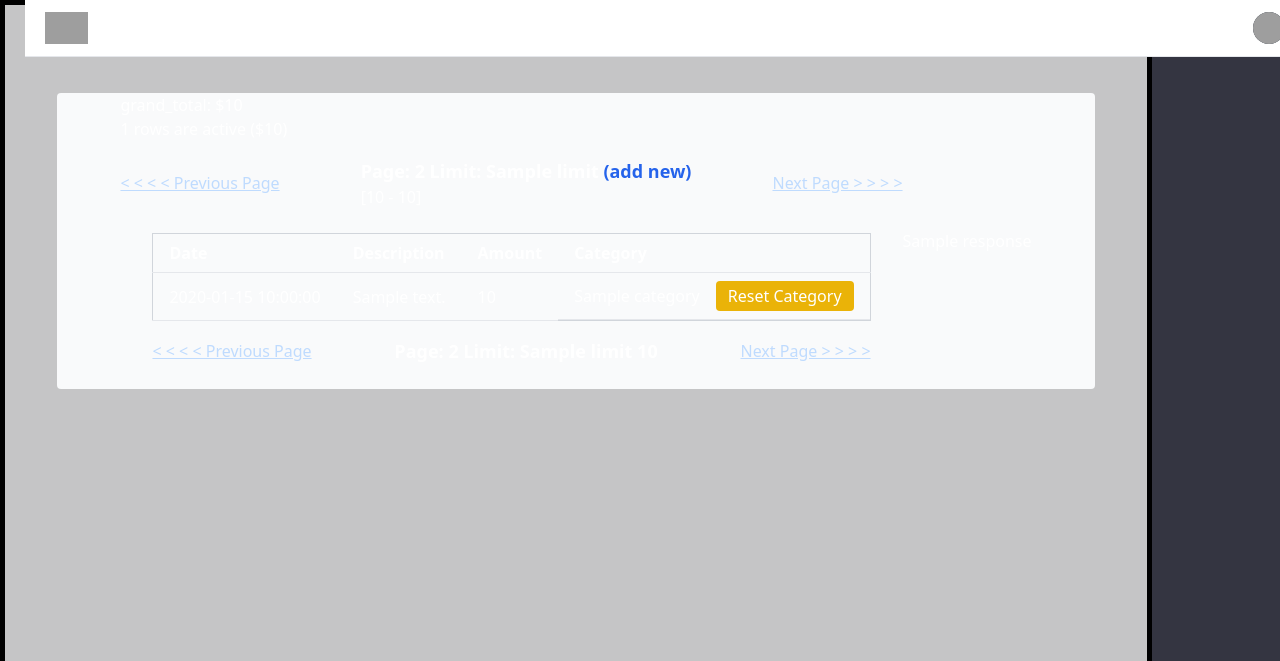
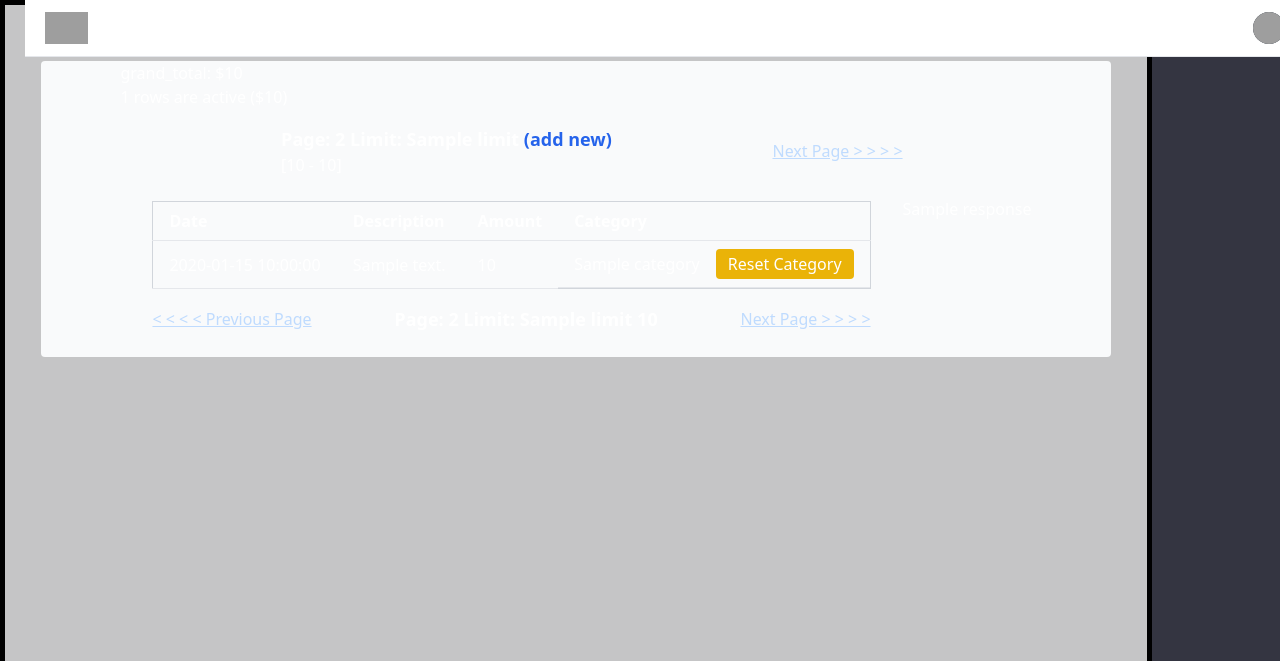
Before and after one commit to KiwiKid/ai-budget-bot, a Python web app: template app/templates/tset/tres.html in a window 1280 px wide. Shown: the top 661 px of the page. Run offline with Jinja, Linux system fonts and the light colour scheme; the template is opened without the code that fills it: most values are stand-ins (such as "Sample title", 1, 10 or a date in 2020); some libraries are stand-ins or nearby versions; grey boxes are pictures that could not be loaded.

Commit message:
fix pagination

```diff
--- a/app/routes.py
+++ b/app/routes.py
@@ -60,6 +60,9 @@ def present_transactions(user_id, request, ts_id, page, limit, message, done, ex
     grandTotal = sum(ts['total']
                      for ts in transaction_dicts if 'total' in ts)
 
+    total_rows = sum(ts['count']
+                     for ts in transaction_dicts if 'count' in ts)
+
     urlGen = URLGenerator(f'/tset/{ ts_id }')
 
    # $3 eariest_date =
@@ -76,7 +79,7 @@ def present_transactions(user_id, request, ts_id, page, limit, message, done, ex
                                        "stats": transaction_dicts,
                                        "grand_total": grandTotal,
                                        "expanded": expanded,
-                                       "next_page": urlGen.generate_next(page, limit, expanded),
+                                       "next_page": urlGen.generate_next(page, limit, total_rows, expanded),
                                        "prev_page": urlGen.generate_prev(page, limit, expanded)
                                        })
 
--- a/app/templates/shared/_base.html
+++ b/app/templates/shared/_base.html
@@ -156,8 +156,8 @@
       hx-trigger="load"
     ></aside>
 
-    <div class="p-4">
-      <div class="p-4 rounded-lg mt-14">
+    <div class="p-2">
+      <div class="p-2 rounded-lg mt-10">
         <div
           class="flex items-center justify-center rounded bg-gray-50 dark:bg-gray-800"
         >
--- a/app/templates/tset/tres.html
+++ b/app/templates/tset/tres.html
@@ -17,12 +17,12 @@
 
   </div>
   <div class="flex justify-between items-center mt-4">
-    {% if page > 0 %}
+    {% if prev_page|length > 0 %}
     <a
         href="{{prev_page}}"
         class="text-blue-200 underline"
     >
-        &lt; &lt; &lt; &lt; Previous Page
+        &lt; &lt; &lt; &lt; Previous Page hmm
     </a>
     {% else %}
     <div></div>
@@ -42,7 +42,7 @@
     </div>
 
 
-    {% if not last_page %}
+    {% if next_page|length > 0 %}
     <a
         href="{{next_page}}"
         class="text-blue-200 underline"
```
Also changed, not shown: app/URLGenerator.py (+7 -2 lines).
